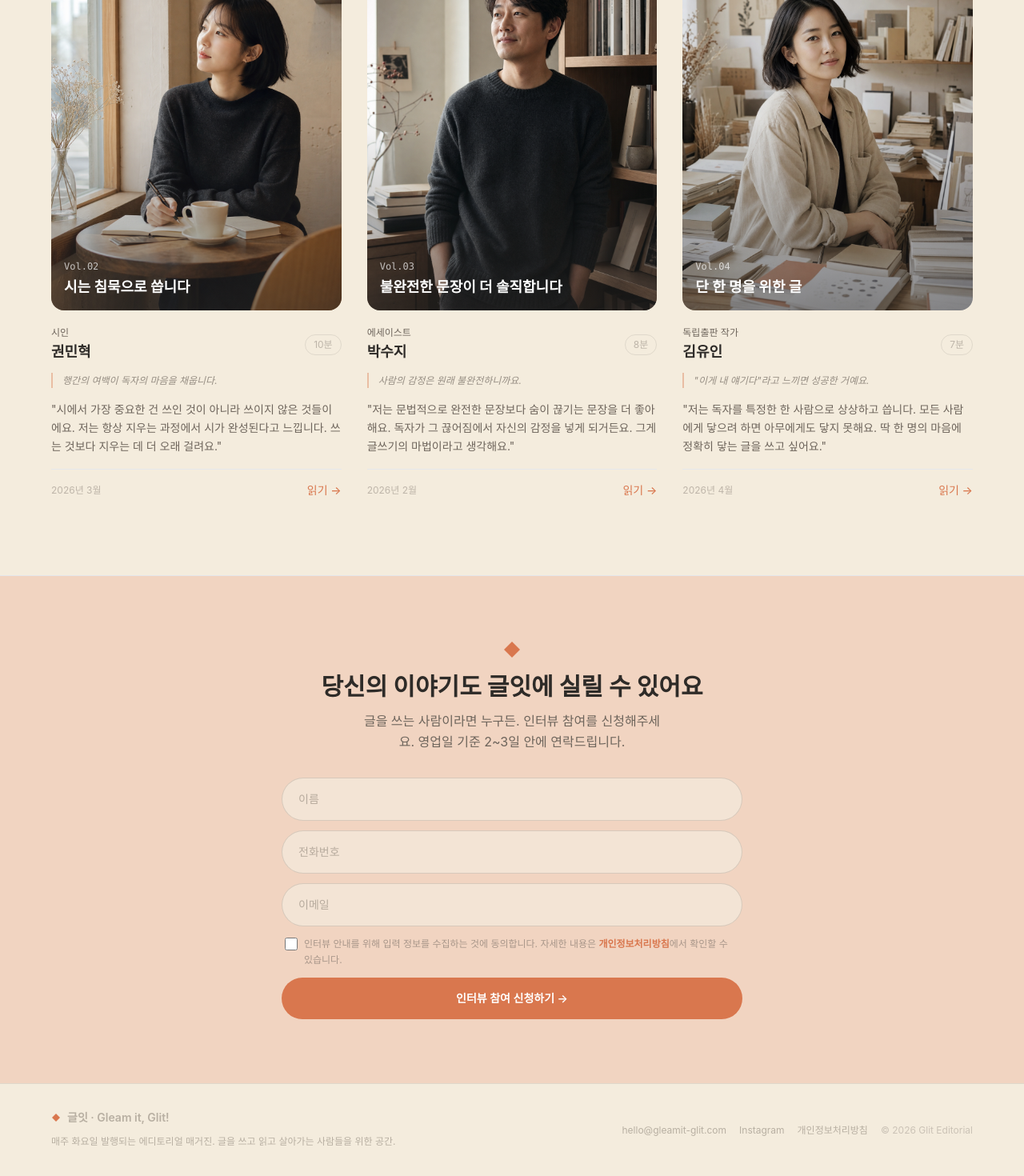
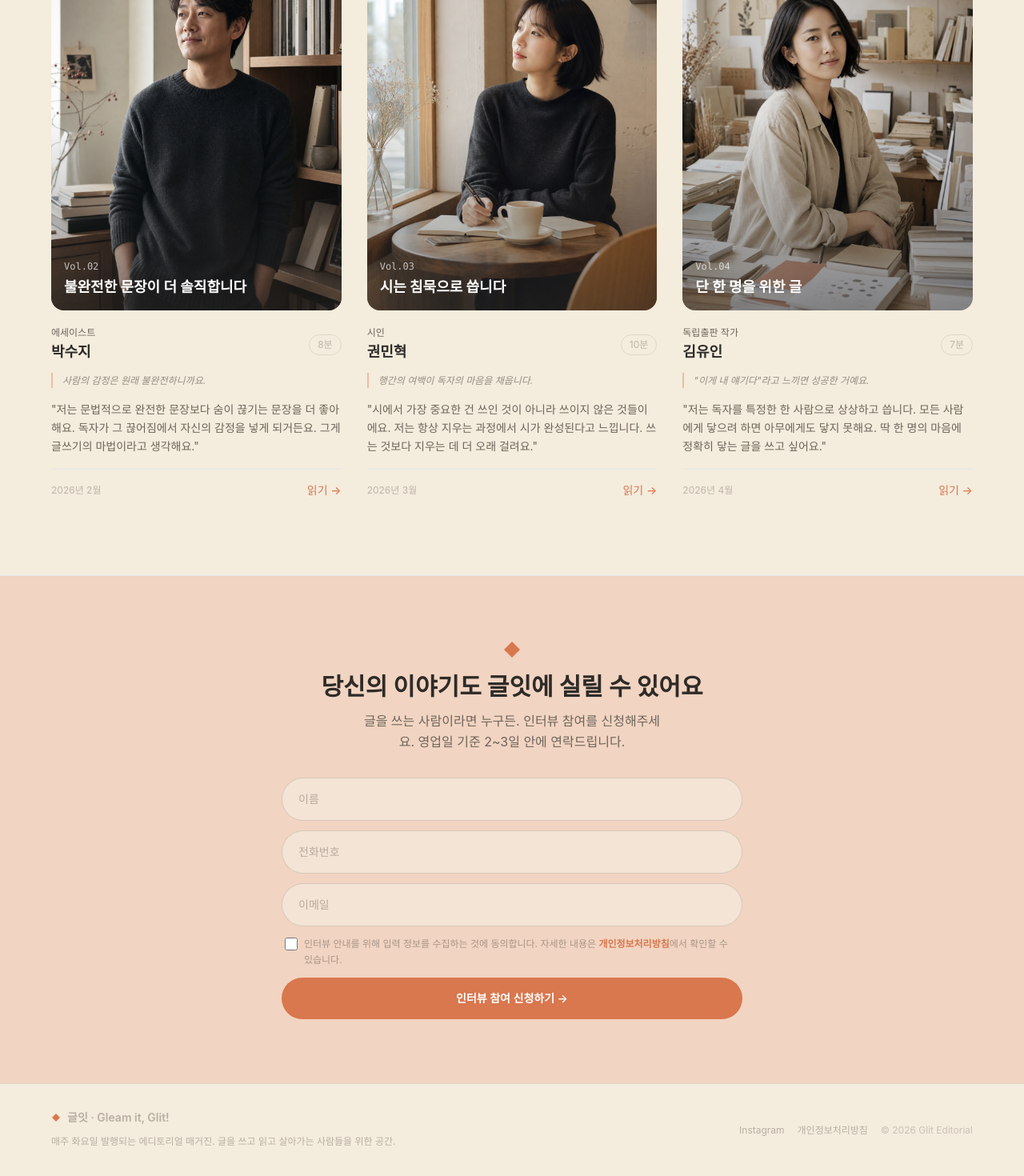
Before and after one commit to pastel2day-lgtm/glit, a Next.js app: page /interview in a window 1280 px wide. Shown: the part 1632-3102 px from the top of the page at 80% size. Built offline with nearby package versions, Linux system fonts and the light colour scheme; no server answers; a web font is replaced by a local one.

Commit message:
remove email from footer, swap 권민혁/박수지 order in interview
Co-Authored-By: Claude Sonnet 4.6 <noreply@anthropic.com>

```diff
--- a/app/privacy/page.tsx
+++ b/app/privacy/page.tsx
@@ -26,7 +26,7 @@ const sections = [
   },
   {
     title: '문의',
-    body: '개인정보 관련 문의와 정정, 삭제 요청은 hello@gleamit-glit.com 으로 보내주세요.',
+    body: '개인정보 관련 문의와 정정, 삭제 요청은 아래 신청 폼을 통해 연락주세요.',
   },
 ]
 
--- a/components/SiteFooter.tsx
+++ b/components/SiteFooter.tsx
@@ -23,9 +23,6 @@ export default function SiteFooter({ tone = 'light' }: SiteFooterProps) {
         </div>
 
         <div className={`flex flex-wrap items-center justify-center gap-x-4 gap-y-2 text-xs ${muted}`}>
-          <a href="mailto:hello@gleamit-glit.com" className={`transition-colors ${hover}`}>
-            hello@gleamit-glit.com
-          </a>
           <a
             href="https://instagram.com/gleamit_glit"
             target="_blank"
--- a/components/interview/InterviewPage.tsx
+++ b/components/interview/InterviewPage.tsx
@@ -36,6 +36,18 @@ const featured = {
 const interviews = [
   {
     issue: 'Vol.02',
+    name: '박수지',
+    role: '에세이스트',
+    subject: '불완전한 문장이 더 솔직합니다',
+    pullQuote: '사람의 감정은 원래 불완전하니까요.',
+    excerpt:
+      '"저는 문법적으로 완전한 문장보다 숨이 끊기는 문장을 더 좋아해요. 독자가 그 끊어짐에서 자신의 감정을 넣게 되거든요. 그게 글쓰기의 마법이라고 생각해요."',
+    image: '/images/interview-korean-essayist.png',
+    date: '2026년 2월',
+    readTime: '8분',
+  },
+  {
+    issue: 'Vol.03',
     name: '권민혁',
     role: '시인',
     subject: '시는 침묵으로 씁니다',
@@ -45,18 +57,6 @@ const interviews = [
     image: '/images/interview-korean-poet.png',
     date: '2026년 3월',
     readTime: '10분',
-  },
-  {
-    issue: 'Vol.03',
-    name: '박수지',
-    role: '에세이스트',
-    subject: '불완전한 문장이 더 솔직합니다',
-    pullQuote: '사람의 감정은 원래 불완전하니까요.',
-    excerpt:
-      '"저는 문법적으로 완전한 문장보다 숨이 끊기는 문장을 더 좋아해요. 독자가 그 끊어짐에서 자신의 감정을 넣게 되거든요. 그게 글쓰기의 마법이라고 생각해요."',
-    image: '/images/interview-korean-essayist.png',
-    date: '2026년 2월',
-    readTime: '8분',
   },
   {
     issue: 'Vol.04',
--- a/components/sections/InterviewTeaserSection.tsx
+++ b/components/sections/InterviewTeaserSection.tsx
@@ -4,8 +4,8 @@ import Diamond from '@/components/ui/Diamond'
 import FadeUp from '@/components/ui/FadeUp'
 
 const interviews = [
+  { name: '박수지', role: '에세이스트', subject: '불완전한 문장이 더 솔직합니다' },
   { name: '권민혁', role: '시인', subject: '시는 침묵으로 열립니다' },
-  { name: '박수지', role: '에세이스트', subject: '불완전한 문장이 더 솔직합니다' },
   { name: '김유인', role: '독립출판 작가', subject: '작은 이름을 위한 글' },
 ]
 
```
